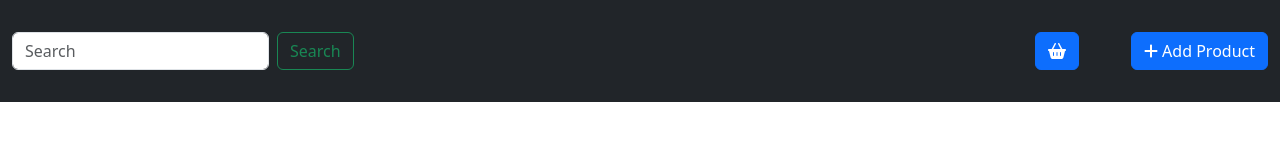
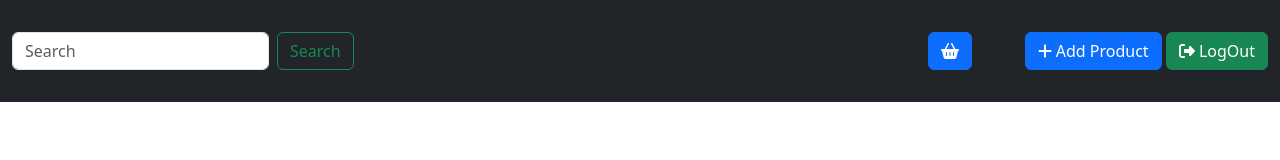
Before and after one commit to Nabiyevich21/for-exam, a plain HTML site: page index.html in a window 1280 px wide. Drawn offline with nearby package versions, Linux system fonts and the light colour scheme; sample sign-in values are in the browser's storage.

```diff
--- a/index.html
+++ b/index.html
@@ -39,6 +39,7 @@
                   Search
                 </button>
               </form>
+
               <div class="btn-colectins">
                 <button
                   class="btn btn-primary mx-5 my-4"
@@ -55,6 +56,10 @@
                 >
                   <i class="fa-solid fa-plus"></i>
                   Add Product
+                </button>
+                <button class="btn btn-success" onclick="logOut()">
+                  <i class="fa-solid fa-right-from-bracket"> </i>
+                  LogOut
                 </button>
               </div>
             </div>
--- a/js/main.js
+++ b/js/main.js
@@ -143,4 +143,7 @@
 
   localStorage.setItem("products", JSON.stringify(products));
 }
-8;
+function logOut() {
+  localStorage.removeItem("token");
+  window.location.href = "../auth.html";
+}
```
Also changed, not shown: auth.html (+2 -2 lines), css/main.css (line endings or trailing spaces).
